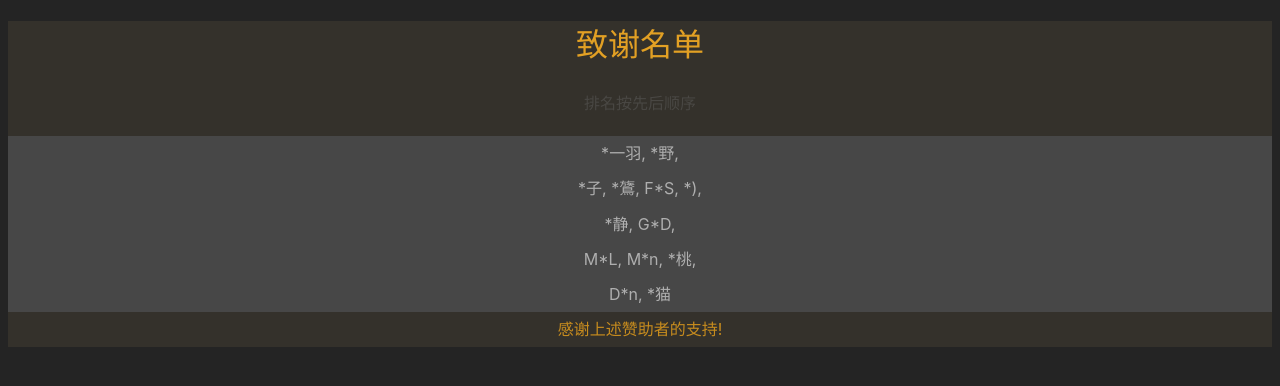
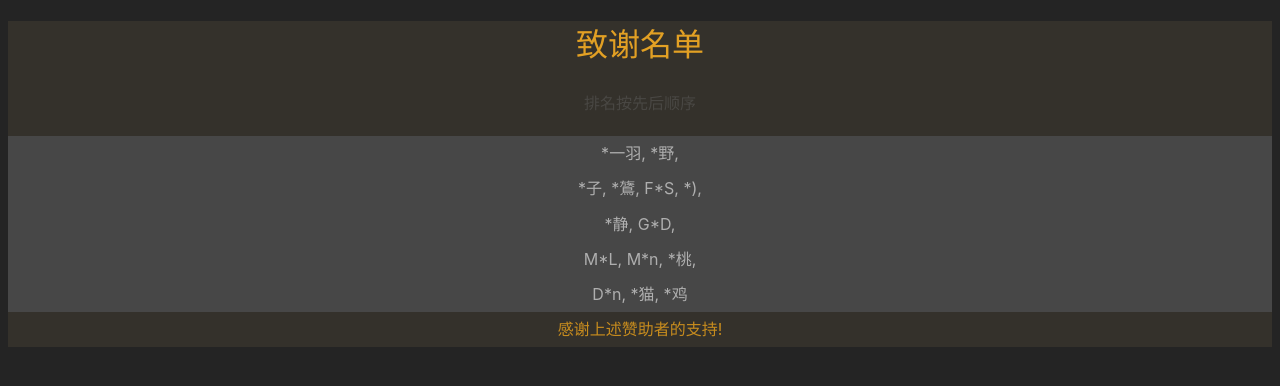
Before and after one commit to Hptd/NoiseCreater-react, a React (Vite) app: page /thanksList in a window 1280 px wide. Shown: the top 386 px of the page. Built offline with nearby package versions, Linux system fonts and the light colour scheme.

Commit message:
新增赞助者*1(*鸡)

```diff
--- a/src/components/ThanksPage.jsx
+++ b/src/components/ThanksPage.jsx
@@ -14,7 +14,7 @@ export default function ThanksPage() {
         <br />
         M*L, M*n, *桃,
         <br />
-        D*n, *猫
+        D*n, *猫, *鸡
       </span></div>
       <span id='footer-span'>
         感谢上述赞助者的支持!
```
